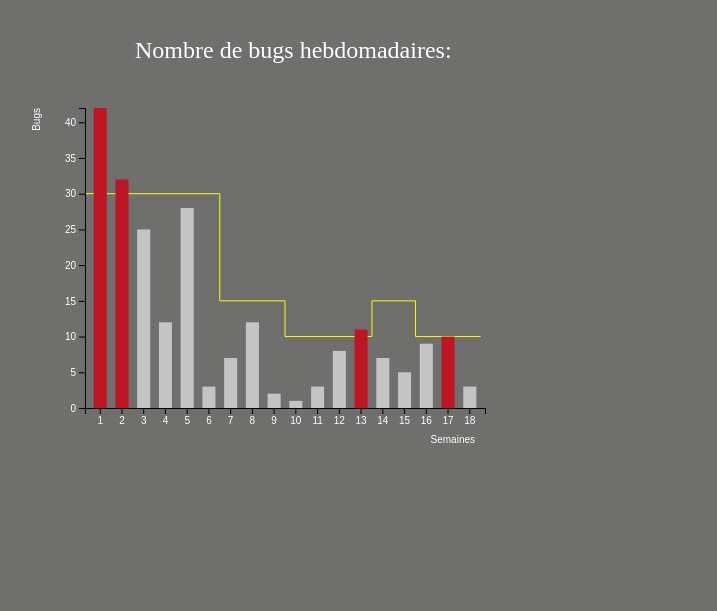
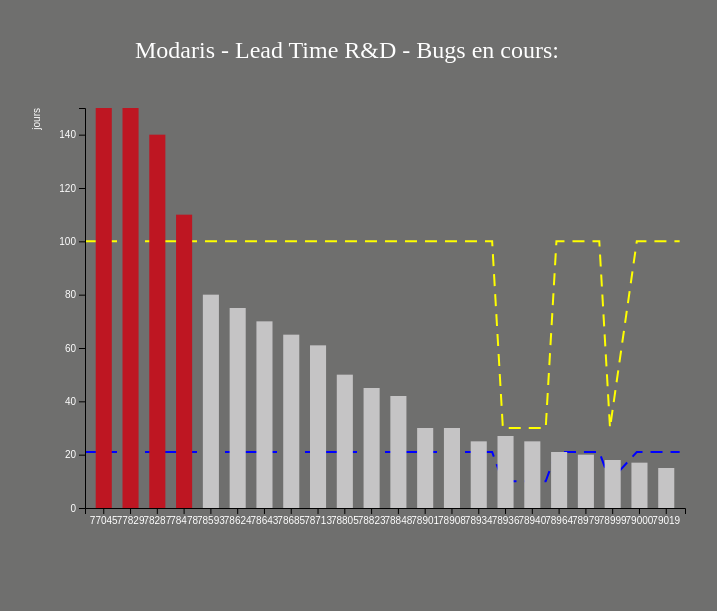
Before and after one commit to Zadrott/graphs, a plain HTML site: page index.html in a window 1280 px wide. Shown: the whole page, without its empty margins (23-740 px from the left). Drawn offline with nearby package versions, Linux system fonts and the light colour scheme.

Commit message:
seuil min + modif data

```diff
--- a/index.html
+++ b/index.html
@@ -8,15 +8,15 @@
             font: arial;
         }
 
-        .line {
-            stroke: #460D0F;
+        svg {
+            display: inline-block;
         }
     </style>
     <script src="https://d3js.org/d3.v4.min.js"></script>
 
     <body>
         <div id="myGraph"></div>
-        <svg width="600" height="500"></svg>
+        <svg width="800" height="600"></svg>
         <script>
             if (!Array.prototype.last) {
                 Array.prototype.last = function () {
@@ -24,26 +24,36 @@
                 };
             };
 
-            var data = [{ semaine: "1", nbBug: 42, limite: 30 },
-            { semaine: "2", nbBug: 32, limite: 30 },
-            { semaine: "3", nbBug: 25, limite: 30 },
-            { semaine: "4", nbBug: 12, limite: 30 },
-            { semaine: "5", nbBug: 28, limite: 30 },
-            { semaine: "6", nbBug: 3, limite: 30 },
-            { semaine: "7", nbBug: 7, limite: 15 },
-            { semaine: "8", nbBug: 12, limite: 15 },
-            { semaine: "9", nbBug: 2, limite: 15 },
-            { semaine: "10", nbBug: 1, limite: 10 },
-            { semaine: "11", nbBug: 3, limite: 10 },
-            { semaine: "12", nbBug: 8, limite: 10 },
-            { semaine: "13", nbBug: 11, limite: 10 },
-            { semaine: "14", nbBug: 7, limite: 15 },
-            { semaine: "15", nbBug: 5, limite: 15 },
-            { semaine: "16", nbBug: 9, limite: 10 },
-            { semaine: "17", nbBug: 10, limite: 10 },
-            { semaine: "18", nbBug: 3, limite: 10 }
+            var data = [{ bug: "77045", jours: 150, seuilMax: 100, seuilMin: 21 },
+            { bug: "77829", jours: 150, seuilMax: 100, seuilMin: 21 },
+            { bug: "78287", jours: 140, seuilMax: 100, seuilMin: 21 },
+            { bug: "78478", jours: 110, seuilMax: 100, seuilMin: 21 },
+            { bug: "78593", jours: 80, seuilMax: 100, seuilMin: 21 },
+            { bug: "78624", jours: 75, seuilMax: 100, seuilMin: 21 },
+            { bug: "78643", jours: 70, seuilMax: 100, seuilMin: 21 },
+            { bug: "78685", jours: 65, seuilMax: 100, seuilMin: 21 },
+            { bug: "78713", jours: 61, seuilMax: 100, seuilMin: 21 },
+            { bug: "78805", jours: 50, seuilMax: 100, seuilMin: 21 },
+            { bug: "78823", jours: 45, seuilMax: 100, seuilMin: 21 },
+            { bug: "78848", jours: 42, seuilMax: 100, seuilMin: 21 },
+            { bug: "78901", jours: 30, seuilMax: 100, seuilMin: 21 },
+            { bug: "78908", jours: 30, seuilMax: 100, seuilMin: 21 },
+            { bug: "78934", jours: 25, seuilMax: 100, seuilMin: 21 },
+            { bug: "78936", jours: 27, seuilMax: 30, seuilMin: 10 },
+            { bug: "78940", jours: 25, seuilMax: 30, seuilMin: 10 },
+            { bug: "78964", jours: 21, seuilMax: 100, seuilMin: 21 },
+            { bug: "78979", jours: 20, seuilMax: 100, seuilMin: 21 },
+            { bug: "78999", jours: 18, seuilMax: 30, seuilMin: 10 },
+            { bug: "79000", jours: 17, seuilMax: 100, seuilMin: 21 },
+            { bug: "79019", jours: 15, seuilMax: 100, seuilMin: 21 }
             ];
 
+            var cfg = {
+                data: data,
+                selectedWeek: "15",
+                title: "Modaris - Lead Time R&D - Bugs en cours:",
+                colors: { good: "#C5C4C5", bad: "#BE1622" }
+            };
             const paddingRatio = 0.4;
             var svg = d3.select("svg"),
                 margin = 200,
@@ -53,16 +63,16 @@
                 yScale = d3.scaleLinear().range([height, 0])
                 ;
 
-            xScale.domain(data.map(function (d) { return d.semaine; }));
-            yScale.domain([0, d3.max(data, function (d) { return d.nbBug; })]);
+            xScale.domain(data.map(function (d) { return d.bug; }));
+            yScale.domain([0, d3.max(data, function (d) { return d.jours; })]);
+
 
 
             function removeRedondancy(data, selectParameter) {
-                var accuInit = { points: [], lastLimit: 0, lastPoint: { semaine: 0, limite: 0 } };
+                var accuInit = { points: [], lastSeuilMax: 0, lastSeuilMin: 0, lastPoint: { bug: 0, seuilMax: 0, seuilMin: 0 } };
 
                 var formatedLimit = data.reduce((accu, item, index, array) => {
                     if (selectParameter(item) != accu.lastLimit) {
-                        // add 2 point et set last limit
                         point1 = accu.lastPoint;
                         accu.points.push({ ...item, redondancy: [] });
                         accu.lastLimit = selectParameter(item);
@@ -76,27 +86,35 @@
                 return formatedLimit.points
             }
 
-            function formatLimit(data) {
-                return removeRedondancy(data, i => i.limite).reduce((accu, item, index, array) => {
+            function computePath(data, selectX, selectY) {
+                return removeRedondancy(data, selectY).reduce((accu, item, index, array) => {
                     var point1;
                     if (index == 0) {
-                        point1 = "0," + yScale(item.redondancy.last().limite);
-                    } else
-                        point1 = xScale(item.semaine) - paddingRatio * xScale.step() / 2 + "," + yScale(item.limite);
-                    var point2 = xScale(item.redondancy.last().semaine) + xScale.bandwidth() + paddingRatio * xScale.step() / 2 + "," + yScale(item.redondancy.last().limite)
-                    accu += point1 + " " + point2 + "\n"
+                        point1 = "0," + yScale(selectY(item.redondancy.last()));
+                    }
+                    else {
+                        point1 = xScale(selectX(item)) + paddingRatio * xScale.step() / 2 + "," + yScale(selectY(item));
+                    }
+                    if (item.redondancy.length > 0) {
+                        var point2 = xScale(selectX(item.redondancy.last())) + xScale.bandwidth() + paddingRatio * xScale.step() / 2 + "," + yScale(selectY(item.redondancy.last()))
+                        accu += point1 + " " + point2 + "\n"
+                    }
+                    else {
+                        accu += point1 + "\n"
+                    }
                     return accu;
                 }, "");
+
             }
 
-            console.log(removeRedondancy(data, i => i.limite));
-            console.log(formatLimit(data));
+            console.log(removeRedondancy(data, i => i.seuilMin));
+            console.log(computePath(data, item => item.bug, item => item.seuilMax));
 
-            function drawPolyline(ext) {
+            function drawPolyline(style, path) {
                 svg.select(".graph")
                     .append("polyline")
-                    .attr("points", formatLimit(data))
-                    .attr("style", "fill:none; stroke:rgb(255,255,0);stroke-width:1")
+                    .attr("points", path)
+                    .attr("style", style)
             };
 
             function drawGraph(configGraph) {
@@ -112,9 +130,8 @@
                     .attr("class", "graph")
                     .attr("transform", "translate(" + 100 + "," + 100 + ")");
 
-                drawPolyline({
-                    g
-                });
+                drawPolyline("fill:none; stroke:yellow ;stroke-width:2; stroke-dasharray:12,8", computePath(data, item => item.bug, item => item.seuilMax));
+                drawPolyline("fill:none; stroke:blue ;stroke-width:2; stroke-dasharray:12,8", computePath(data, item => item.bug, item => item.seuilMin));
 
                 g.append("g")
                     .attr("class", "axis")
@@ -124,7 +141,7 @@
                     .attr("y", height - 265)
                     .attr("x", width - 10)
                     .attr("text-anchor", "end")
-                    .text("Semaines");
+                    .text("bugs");
 
                 g.append("g")
                     .attr("class", "axis")
@@ -137,32 +154,51 @@
                     .attr("y", 6)
                     .attr("dy", "-5.1em")
                     .attr("text-anchor", "end")
-                    .text("Bugs");
+                    .text("jours");
 
                 g.selectAll(".bar")
                     .data(data)
                     .enter().append("rect")
                     .attr("class", "bar")
-                    .attr("x", function (d) { return xScale(d.semaine); }) //TODO: fix scale
-                    .attr("y", function (d) { return yScale(d.nbBug); })
-                    .attr("height", function (d) { return height - yScale(d.nbBug); })
+                    .attr("x", function (d) { return xScale(d.bug); })
+                    .attr("y", function (d) { return yScale(d.jours); })
+                    .attr("height", function (d) { return height - yScale(d.jours); })
                     .attr("width", xScale.bandwidth())
                     .attr("fill", function (d) {
-                        if (d.nbBug < d.limite) {
+                        if (d.jours < d.seuilMax) {
                             return configGraph.colors.good;
                         }
                         return configGraph.colors.bad;
                     });
 
                 d3.selectAll("text").attr("fill", "white");
+
+                //   g.append("text")
+                //                     .attr("class", "title")
+                //                     .attr("transform", "translate(100,0)")
+                //                     .attr("x", 50)
+                //                     .attr("y", 50)
+                //                     .attr("font-size", "24px")
+                //                     .text("toto");
+
+                d3.selectAll(".bar")
+                    .on("mouseover", function (a, b, c) {
+                        d3.select(this)
+                            .attr("fill", "black")
+                    })
+                    .on("mouseout", function () {
+                        d3.select(this)
+                            .attr("fill", function (d) {
+                                if (d.jours < d.seuilMax) {
+                                    return cfg.colors.good;
+                                }
+                                return cfg.colors.bad;
+                            })
+                    });
             };
 
-            drawGraph({
-                data: data,
-                title: "Nombre de bugs hebdomadaires:",
-                colors: { good: "#C5C4C5", bad: "#BE1622" }
-            });
 
+            drawGraph(cfg);
         </script>
     </body>
 
```
